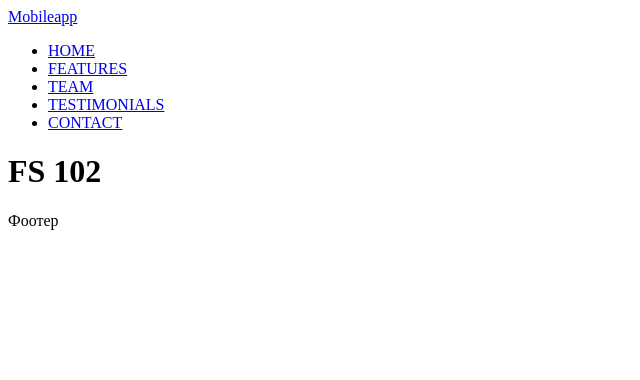
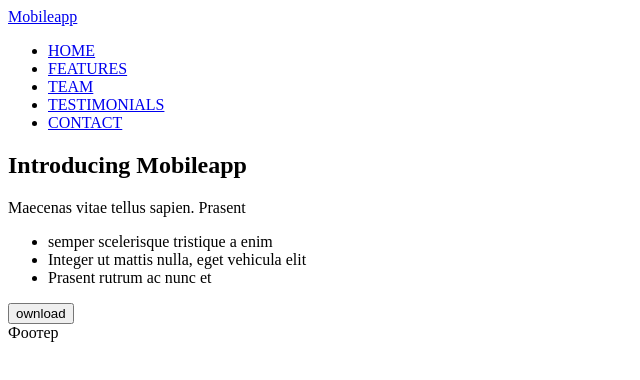
Before and after one commit to Tigriceo/fs-102-1, a plain HTML site: page index.html in a window 1280 px wide. Shown: the whole page, without its empty margins (0-640 px from the left). Drawn offline with Linux system fonts and the light colour scheme.

Commit message:
1-section-add

```diff
--- a/index.html
+++ b/index.html
@@ -20,7 +20,16 @@
       </nav>
     </header>
     <main>
-      <h1>FS 102</h1>
+      <section>
+        <h1>Introducing Mobileapp</h1>
+        <p>Maecenas vitae tellus sapien. Prasent</p>
+        <ul>
+          <li>semper scelerisque tristique a enim</li>
+          <li>Integer ut mattis nulla, eget vehicula elit</li>
+          <li>Prasent rutrum ac nunc et</li>
+        </ul>
+        <button type="button">ownload</button>
+      </section>
     </main>
     <footer>Фоотер</footer>
   </body>
```
